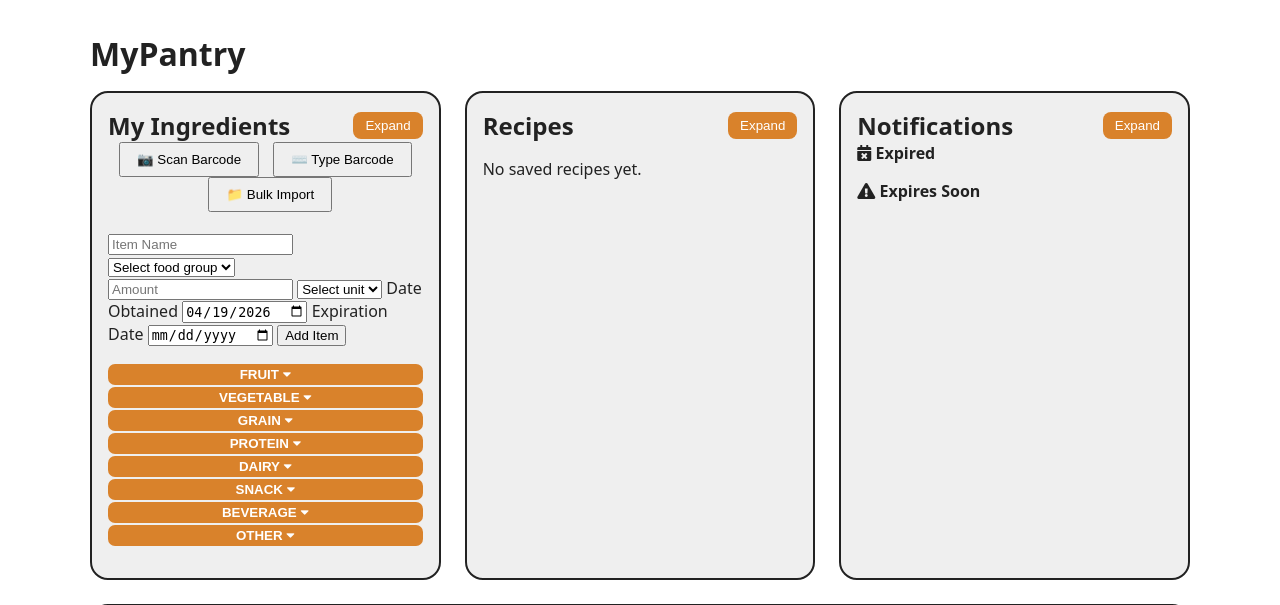
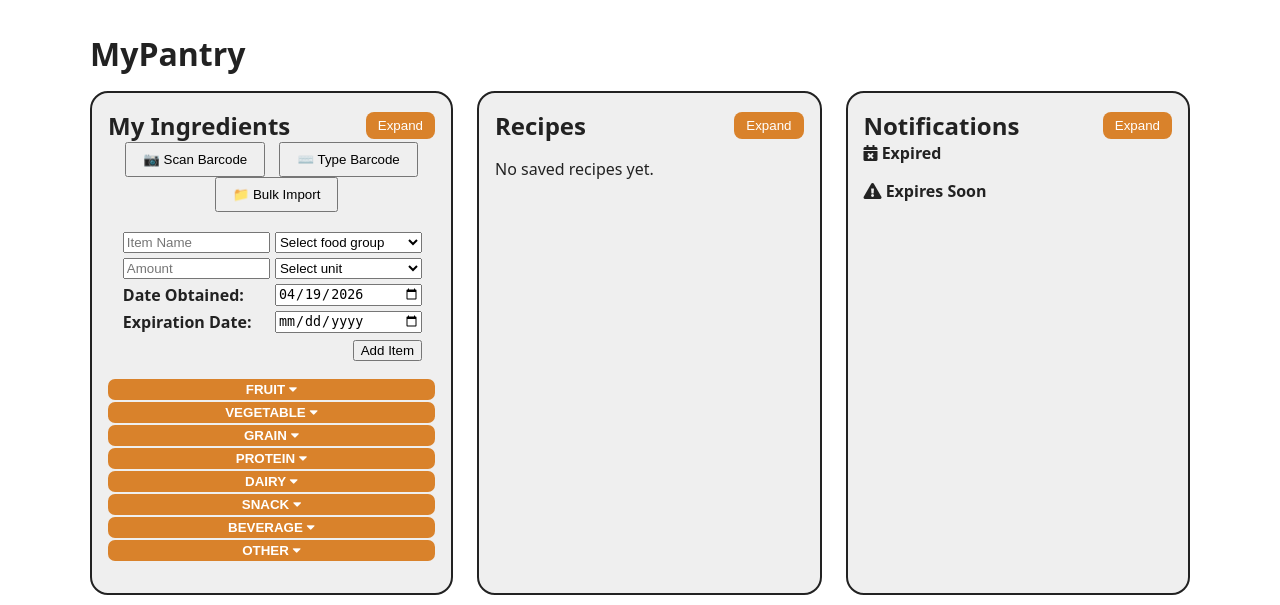
Before and after one commit to eleusink/my-pantry-dependabot, a Django app: page / in a window 1280 px wide. Shown: the part 92-697 px from the top of the page. Run offline with Django 4.2, Linux system fonts and the light colour scheme; the visitor is signed in with stand-in values (Sample User, id 1); data comes from the database, SQL or seed files in the repository; data that the repository does not hold is empty.

Commit message:
adjust add item display

```diff
--- a/your-local-code/Inventory/static/css/styles.css
+++ b/your-local-code/Inventory/static/css/styles.css
@@ -217,6 +217,30 @@ li.expired-symbol::before {
   font-weight: bold;
 }
 
+/* ================= ADD INGREDIENT FORM DISPLAY ================= */
+/* 2 (40/40%) column grid for add ingredient form */
+.add-item-formatting {
+  display: grid;
+  grid-template-columns: 3% 45% 45% 7%; /* Empty <div> is for 20% formatting */
+  gap: 5px;
+}
+
+/* Make the button have 1 column instead of 2, then put it on the right */
+.add-item-button {
+  grid-column: 3;
+  justify-self: end;
+  align-self: baseline;
+  padding: 5 0 0 0px;
+}
+
+.add-item-label {
+  font-weight: bold;
+}
+
+.add-item-row {
+  display: contents;
+}
+
 /* ================= RECIPES ================= */
 .recipe-header-actions {
     display: flex;
--- a/your-local-code/Inventory/templates/home.html
+++ b/your-local-code/Inventory/templates/home.html
@@ -39,6 +39,9 @@
 
 		      <form method="POST" class="ingredient-form" id="add-ingredient-form">
 				{% csrf_token %}
+				<div class="add-item-formatting">
+				<div class="add-item-row">
+					<div></div>
 					<input type="text" id="ingredient-name" name="name" placeholder="Item Name" required>
 					<select id="ingredient-food-group" name="food_group" required>
 						<option value="">Select food group</option>
@@ -51,7 +54,11 @@
 						<option value="BE">Beverage</option>
 						<option value="OT">Other</option>
 					</select>
+					<div></div>
+				</div>
 
+				<div class="add-item-row">
+					<div></div>
 					<input type="number" id="ingredient-amount" name="quantity" placeholder="Amount" min="0.01" step="0.01" required>
 					<select id="ingredient-unit" name="unit_measurement" required>
 						<option value="">Select unit</option>
@@ -71,12 +78,22 @@
 						<option value="CAN">can(s)</option>
 						<option value="CRT">carton(s)</option>
 					</select>
+					<div></div>
+				</div>
 
-			      <label for="ingredient-obtained">Date Obtained</label>
+				<div class="add-item-row">
+					<div></div>
+					<label class="add-item-label" for="ingredient-obtained">Date Obtained:</label>
 					<input type="date" id="ingredient-obtained" name="date_obtained" value="{% now 'Y-m-d' %}" required>
+					<div></div>
+				</div>
 
-			      <label for="ingredient-expiration">Expiration Date</label>
+				<div class="add-item-row">
+					<div></div>
+					<label class="add-item-label" for="ingredient-expiration">Expiration Date:</label>
 					<input type="date" id="ingredient-expiration" name="date_expired" onchange="validateExpirationDate(this)" required>
+					<div></div>
+				</div>
 
 				<script>
 					document.addEventListener('DOMContentLoaded', function() {
@@ -85,7 +102,10 @@
 					});
 				</script>
 
+				<div class="add-item-button">
 					<button type="submit">Add Item</button>
+				</div>
+				</div>
 			</form>
 
 
```
Lines whose indentation alone changed are shown as unchanged.
